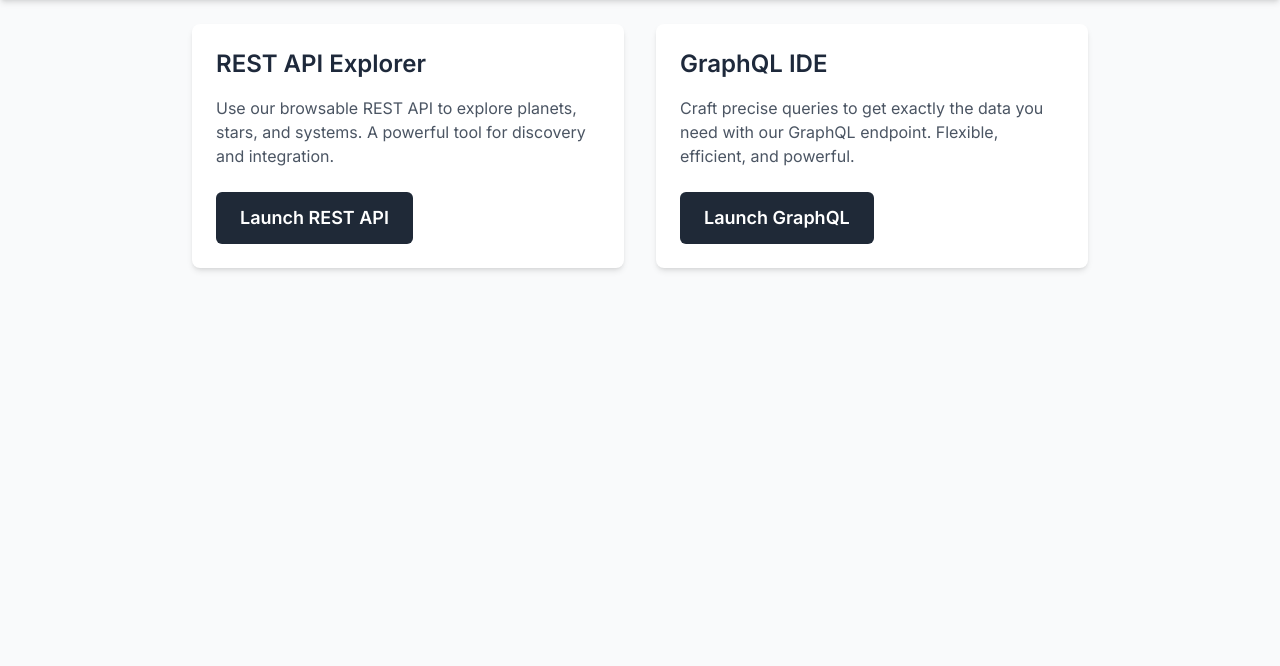
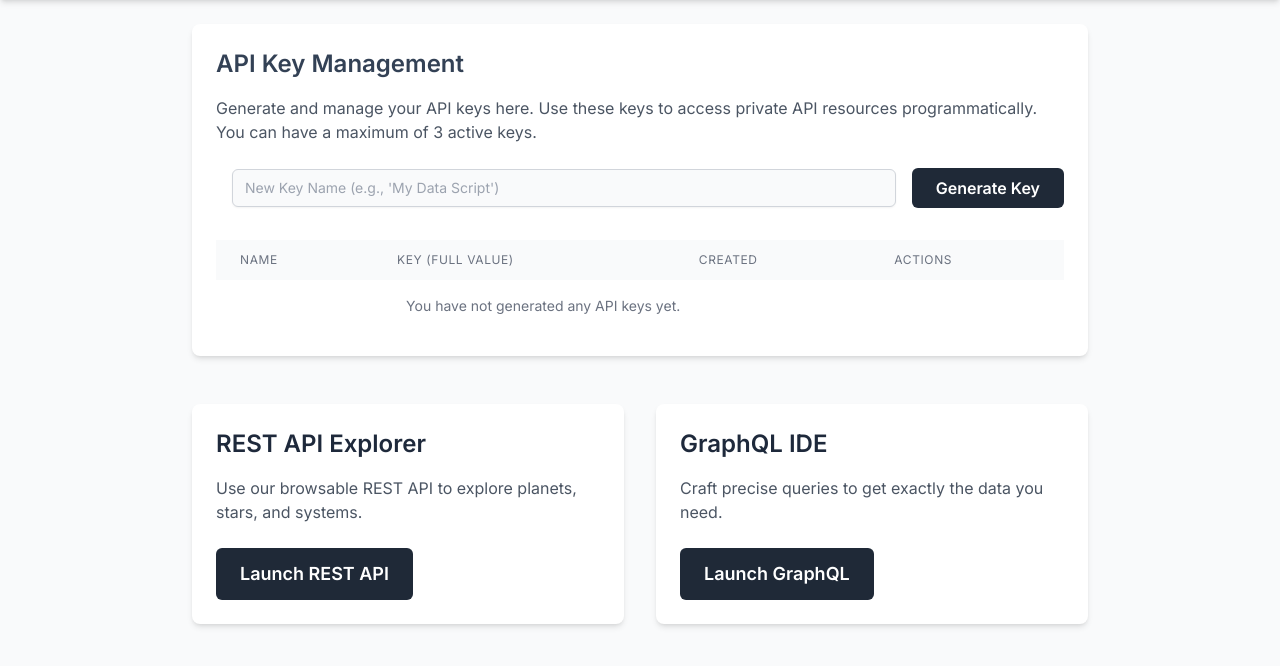
Before and after one commit to codenameuriel/exo-intel, a Django app: page /portal/dashboard/ in a window 1280 px wide. Shown: the part 53-719 px from the top of the page. Run offline with Django 5.2, Linux system fonts and the light colour scheme; the visitor is signed in with stand-in values (Sample User, id 1); data that the repository does not hold is empty; parts of the project's set-up code (start-up, migrations or seed data) failed here and were passed over; some libraries are stand-ins or nearby versions.

Commit message:
add api key generation form, message rendering and transition effect

```diff
--- a/portal/templates/portal/dashboard.html
+++ b/portal/templates/portal/dashboard.html
@@ -41,21 +41,99 @@
         </div>
     </nav>
     <div class="container mx-auto px-48 py-6">
-        <main class="grid grid-cols-1 md:grid-cols-2 gap-8">
-            <div class="bg-white p-6 rounded-lg shadow-md">
-                <h2 class="text-2xl font-semibold text-slate-800 mb-4">REST API Explorer</h2>
-                <p class="text-gray-600 mb-6">Use our browsable REST API to explore planets, stars, and systems. A powerful tool for discovery and integration.</p>
-                <a href="/planets/api/" target="_blank" class="inline-block px-6 py-3 text-lg font-semibold text-white bg-gray-800 rounded-md hover:bg-slate-600">
-                    Launch REST API
-                </a>
+        {% if messages %}
+            <div id="message-container" class="mb-8 space-y-2 transition-opacity duration-500 ease-in-out">
+                {% for message in messages %}
+                    <div class="p-4 rounded-md {% if message.tags == 'success' %} bg-green-100 text-green-800 {% else %} bg-red-100 text-red-800 {% endif %}" role="alert">
+                        {{ message }}
+                    </div>
+                {% endfor %}
             </div>
-            <div class="bg-white p-6 rounded-lg shadow-md">
-                <h2 class="text-2xl font-semibold text-slate-800 mb-4">GraphQL IDE</h2>
-                <p class="text-gray-600 mb-6">Craft precise queries to get exactly the data you need with our GraphQL endpoint. Flexible, efficient, and powerful.</p>
-                <a href="{% url 'portal:graphql' %}" target="_blank" class="inline-block px-6 py-3 text-lg font-semibold text-white bg-gray-800 rounded-md hover:bg-slate-600">
-                    Launch GraphQL
-                </a>
-            </div>
+        {% endif %}
+        <main class="space-y-12">
+            <section class="bg-white p-6 rounded-lg shadow-md">
+                <h2 class="text-2xl font-semibold text-slate-700 mb-4">API Key Management</h2>
+                <p class="text-gray-600 mb-6">Generate and manage your API keys here. Use these keys to access private API resources programmatically. You can have a maximum of 3 active keys.</p>
+
+                {% if api_key_count < 3 %}
+                    <form method="post" class="flex items-center space-x-4 mb-8">
+                        {% csrf_token %}
+                        <input type="text" name="key_name" placeholder="New Key Name (e.g., 'My Data Script')" class="flex-grow px-3 py-2 bg-gray-50 border border-gray-300 rounded-md shadow-sm focus:outline-none focus:ring-black focus:border-black sm:text-sm">
+                        <button type="submit" class="px-6 py-2 font-semibold text-white bg-gray-800 rounded-md hover:bg-slate-600">Generate Key</button>
+                    </form>
+                {% else %}
+                    <div class="p-4 mb-8 text-sm text-yellow-800 bg-yellow-100 rounded-lg" role="alert">
+                        You have reached your maximum of 3 API keys. Please delete an existing key to generate a new one.
+                    </div>
+                {% endif %}
+
+                <div class="overflow-x-auto">
+                    <table class="min-w-full bg-white">
+                        <thead class="bg-gray-50">
+                            <tr>
+                                <th class="px-6 py-3 text-left text-xs font-medium text-gray-500 uppercase tracking-wider">Name</th>
+                                <th class="px-6 py-3 text-left text-xs font-medium text-gray-500 uppercase tracking-wider">Key (Full Value)</th>
+                                <th class="px-6 py-3 text-left text-xs font-medium text-gray-500 uppercase tracking-wider">Created</th>
+                                <th class="px-6 py-3 text-left text-xs font-medium text-gray-500 uppercase tracking-wider">Actions</th>
+                            </tr>
+                        </thead>
+                        <tbody class="divide-y divide-gray-200">
+                            {% for key in api_keys %}
+                            <tr>
+                                <td class="px-6 py-4 whitespace-nowrap text-sm font-medium text-gray-900">{{ key.name }}</td>
+                                <td class="px-6 py-4 whitespace-nowrap text-sm text-gray-500 font-mono">{{ key.key }}</td>
+                                <td class="px-6 py-4 whitespace-nowrap text-sm text-gray-500">{{ key.created_at|date:"Y-m-d H:i" }}</td>
+                                <td class="px-6 py-4 whitespace-nowrap text-sm font-medium flex justify-center">
+                                    <form method="post" action="{% url 'portal:api-key-delete' pk=key.pk %}">
+                                        {% csrf_token %}
+                                        <button type="submit" class="text-red-600 hover:text-red-900 hover:underline" onclick="return confirm('Are you sure you want to delete this key? This action cannot be undone.')">
+                                            <svg xmlns="http://www.w3.org/2000/svg" class="h-5 w-5" viewBox="0 0 20 20" fill="currentColor">
+                                                <path fill-rule="evenodd" d="M9 2a1 1 0 00-.894.553L7.382 4H4a1 1 0 000 2v10a2 2 0 002 2h8a2 2 0 002-2V6a1 1 0 100-2h-3.382l-.724-1.447A1 1 0 0011 2H9zM7 8a1 1 0 012 0v6a1 1 0 11-2 0V8zm5-1a1 1 0 00-1 1v6a1 1 0 102 0V8a1 1 0 00-1-1z" clip-rule="evenodd" />
+                                            </svg>
+                                        </button>
+                                    </form>
+                                </td>
+                            </tr>
+                            {% empty %}
+                            <tr>
+                                <td colspan="3" class="px-6 py-4 text-center text-sm text-gray-500">You have not generated any API keys yet.</td>
+                            </tr>
+                            {% endfor %}
+                        </tbody>
+                    </table>
+                </div>
+            </section>
+
+            <section class="grid grid-cols-1 md:grid-cols-2 gap-8">
+                <div class="bg-white p-6 rounded-lg shadow-md">
+                    <h2 class="text-2xl font-semibold text-slate-800 mb-4">REST API Explorer</h2>
+                    <p class="text-gray-600 mb-6">Use our browsable REST API to explore planets, stars, and systems.</p>
+                    <a href="/planets/api/" target="_blank" class="inline-block px-6 py-3 text-lg font-semibold text-white bg-gray-800 rounded-md hover:bg-slate-600">Launch REST API</a>
+                </div>
+                <div class="bg-white p-6 rounded-lg shadow-md">
+                    <h2 class="text-2xl font-semibold text-slate-800 mb-4">GraphQL IDE</h2>
+                    <p class="text-gray-600 mb-6">Craft precise queries to get exactly the data you need.</p>
+                    <a href="{% url 'planets:graphql' %}" target="_blank" class="inline-block px-6 py-3 text-lg font-semibold text-white bg-gray-800 rounded-md hover:bg-slate-600">Launch GraphQL</a>
+                </div>
+            </section>
+
+            <script>
+                document.addEventListener('DOMContentLoaded', function() {
+                    const messageContainer = document.getElementById('message-container');
+                    if (messageContainer) {
+                        // Wait for 3 seconds (3000 milliseconds)
+                        setTimeout(function() {
+                            // Start fading the message out
+                            messageContainer.style.opacity = '0';
+
+                            // After the fade-out transition (500ms), hide it completely
+                            setTimeout(function() {
+                                messageContainer.style.display = 'none';
+                            }, 500);
+                        }, 3000);
+                    }
+                });
+            </script>
         </main>
     </div>
 </body>
```
